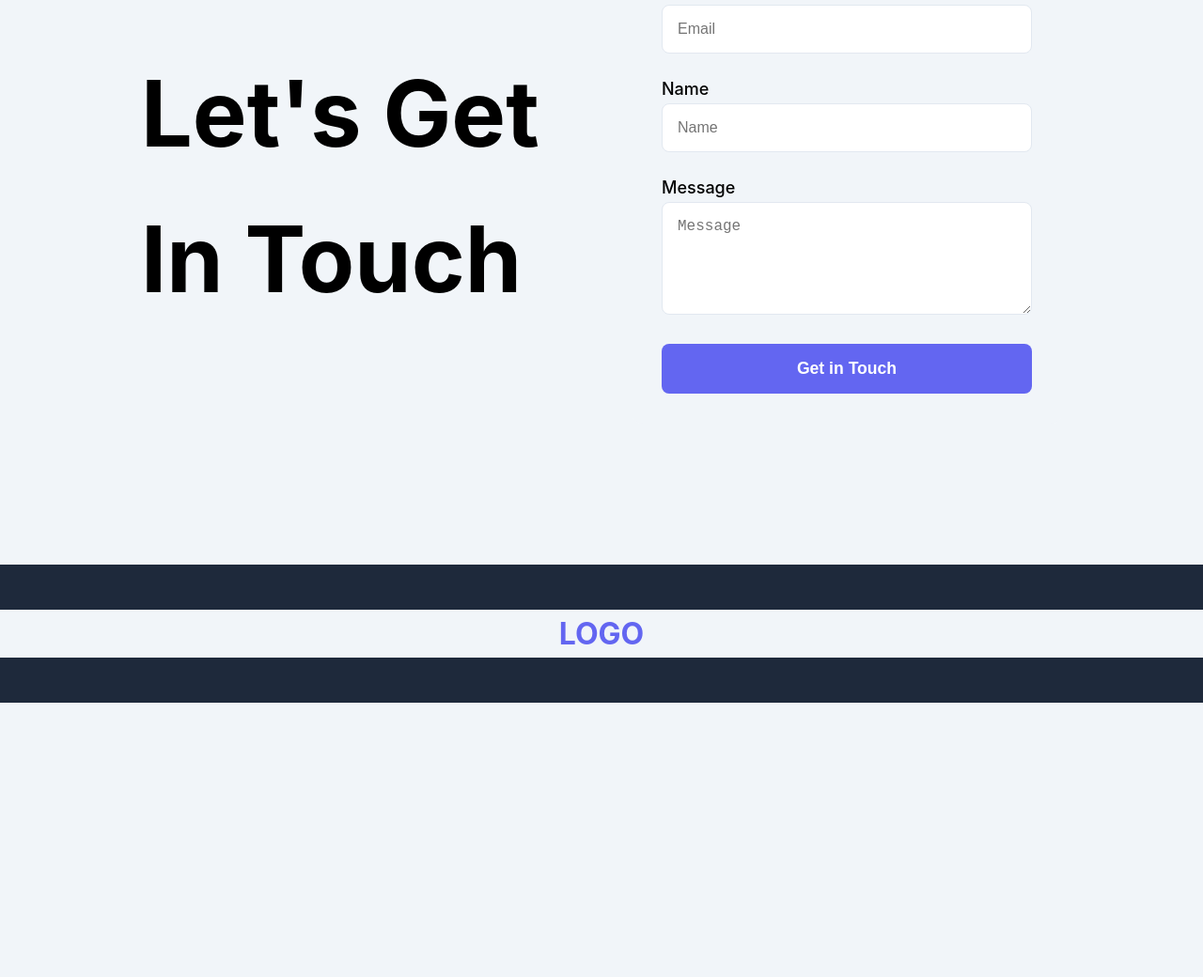
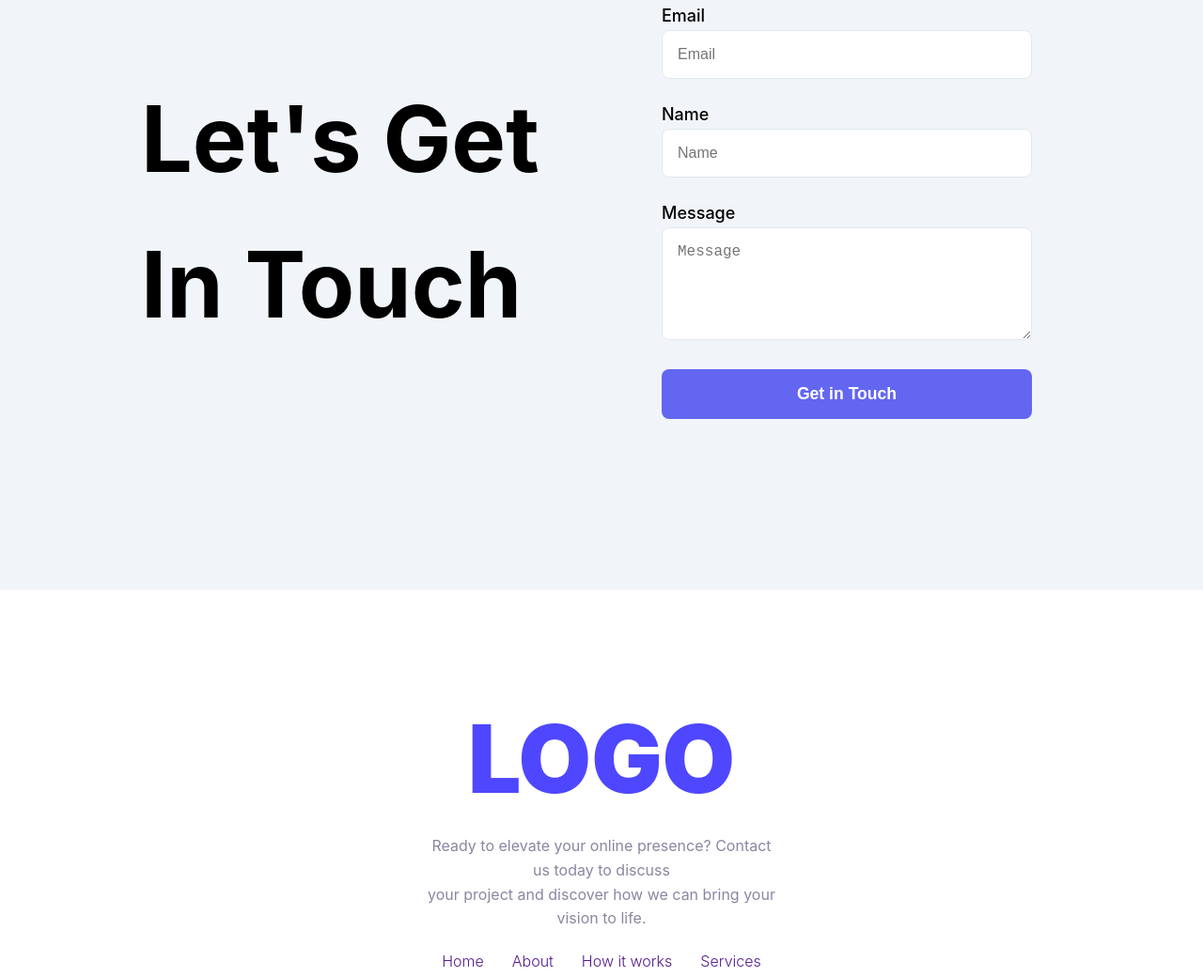
Before and after one commit to rasaleh19/B12A01-landing-launchpad, a plain HTML site: page index.html in a window 1280 px wide. Shown: the part 3280-4320 px from the top of the page at 94% size. Before the commit the page ends 4028 px from the top, so only its background shows below. Drawn offline with nearby package versions, Linux system fonts and the light colour scheme.

Commit message:
Finished

```diff
--- a/index.html
+++ b/index.html
@@ -86,8 +86,10 @@
               <span class="star">★</span>
               <span class="star">★</span>
             </div>
-            <h4>Lead UI Designer</h4>
-            <p>Amazing template with great design system</p>
+            <h4>Loved by Designers</h4>
+            <p>
+              This template instantly leveled up our presence.” -Studio Vertex
+            </p>
             <div class="profile-info">
               <img
                 src="https://images.unsplash.com/photo-1582562124811-c09040d0a901?w=60&h=60&fit=crop&crop=face"
@@ -187,12 +189,19 @@
 
     <!-- Footer -->
     <footer class="footer">
-      <div class="container">
-        <div class="footer-content">
-          <div class="footer-logo">
-            <span class="logo-text">LOGO</span>
-          </div>
-        </div>
+      <div class="footer-content">
+        <h1 class="logo-text">LOGO</h1>
+        <p class="footer-description">
+          Ready to elevate your online presence? Contact us today to discuss
+          <br />
+          your project and discover how we can bring your vision to life.
+        </p>
+        <ul class="footer-link">
+          <li><a href="">Home</a></li>
+          <li><a href="">About</a></li>
+          <li><a href="">How it works</a></li>
+          <li><a href="">Services</a></li>
+        </ul>
       </div>
     </footer>
   </body>
--- a/style.css
+++ b/style.css
@@ -417,15 +417,32 @@ body {
 
 /* Footer */
 .footer {
-  background: #1e293b;
-  padding: 3rem 0;
+  background: white;
   text-align: center;
+  padding: 100px 450px;
 }
 
-.footer-logo .logo-text {
-  font-size: 2rem;
-  font-weight: 700;
-  color: #6366f1;
+.logo-text {
+  font-size: 100px;
+  font-weight: 900;
+  color: #4e47ff;
+}
+
+.footer-description {
+  color: #8987a1;
+  margin-bottom: 20px;
+}
+.footer-link {
+  color: #8987a1;
+  display: flex;
+  gap: 30px;
+  text-align: center;
+  justify-content: center;
+  list-style: none;
+  font-weight: 300;
+}
+.footer-link li a {
+  text-decoration: none;
 }
 
 /* Responsive Design */
```
